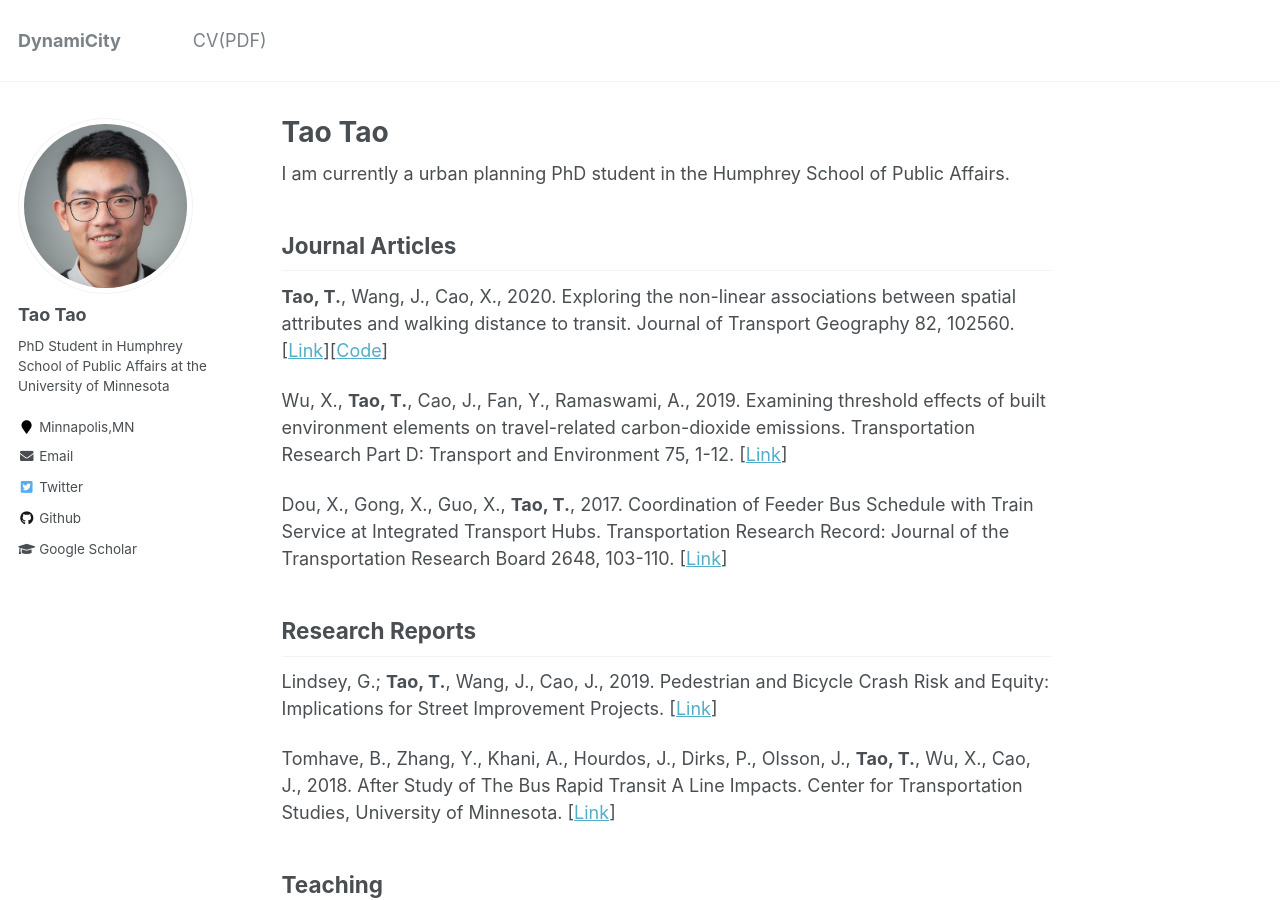
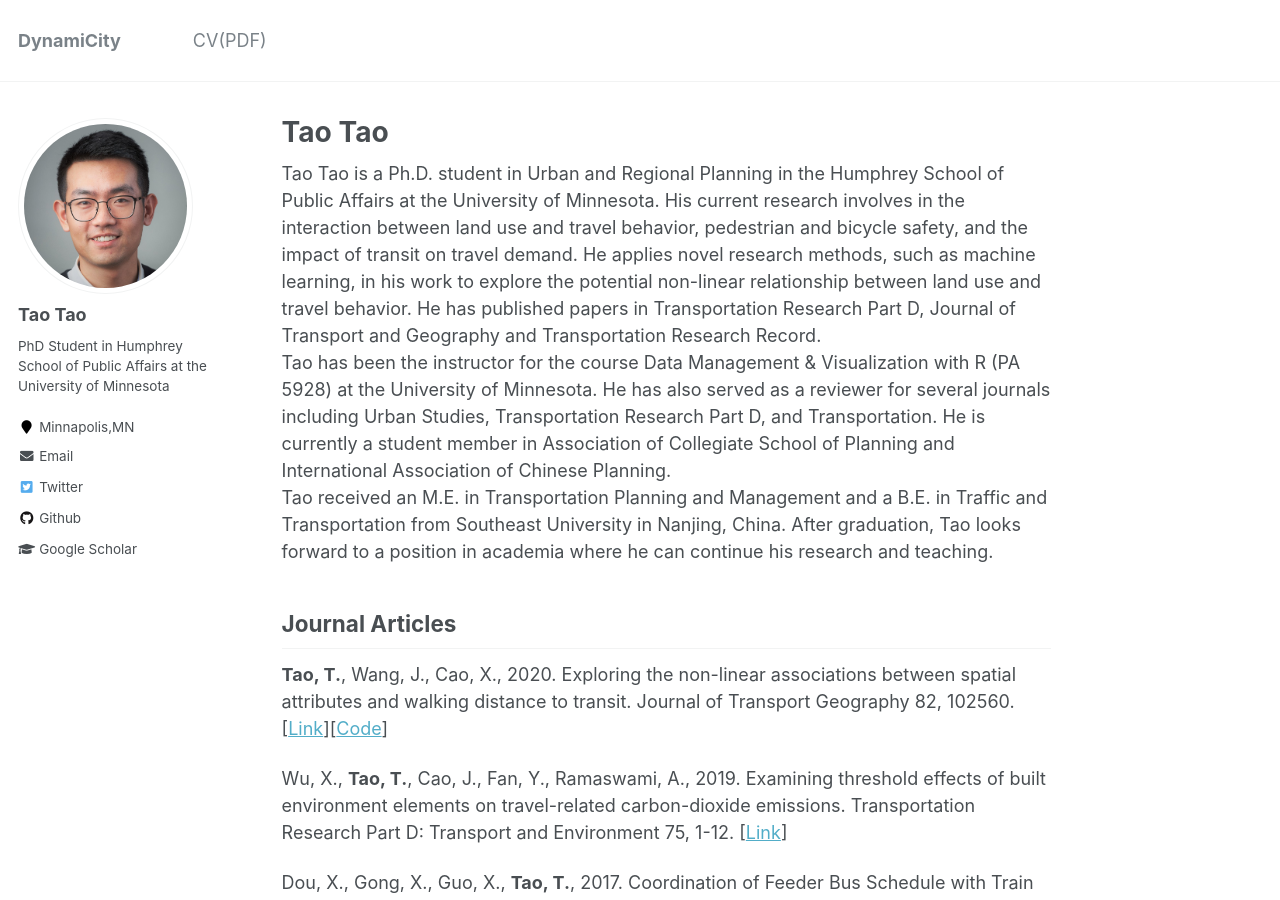
Before and after one commit to vtao1989/blog, a Jekyll site: the page built from _pages/about.md, in a window 1280 px wide and 900 px high. Built offline with Jekyll 4.4.1, drawn with Linux system fonts in a browser that asks for light colours.

Commit message:
Update about.md

```diff
--- a/_pages/about.md
+++ b/_pages/about.md
@@ -8,7 +8,10 @@ redirect_from:
   - /about.html
 ---
 
-I am currently a urban planning PhD student in the Humphrey School of Public Affairs.
+Tao Tao is a Ph.D. student in Urban and Regional Planning in the Humphrey School of Public Affairs at the University of Minnesota.  His current research involves in the interaction between land use and travel behavior, pedestrian and bicycle safety, and the impact of transit on travel demand.  He applies novel research methods, such as machine learning, in his work to explore the potential non-linear relationship between land use and travel behavior.  He has published papers in Transportation Research Part D, Journal of Transport and Geography and Transportation Research Record.
+Tao has been the instructor for the course Data Management & Visualization with R (PA 5928) at the University of Minnesota.  He has also served as a reviewer for several journals including Urban Studies, Transportation Research Part D, and Transportation.  He is currently a student member in Association of Collegiate School of Planning and International Association of Chinese Planning.
+Tao received an M.E. in Transportation Planning and Management and a B.E. in Traffic and Transportation from Southeast University in Nanjing, China. After graduation, Tao looks forward to a position in academia where he can continue his research and teaching.
+
 
 ## **Journal Articles**
 
```
